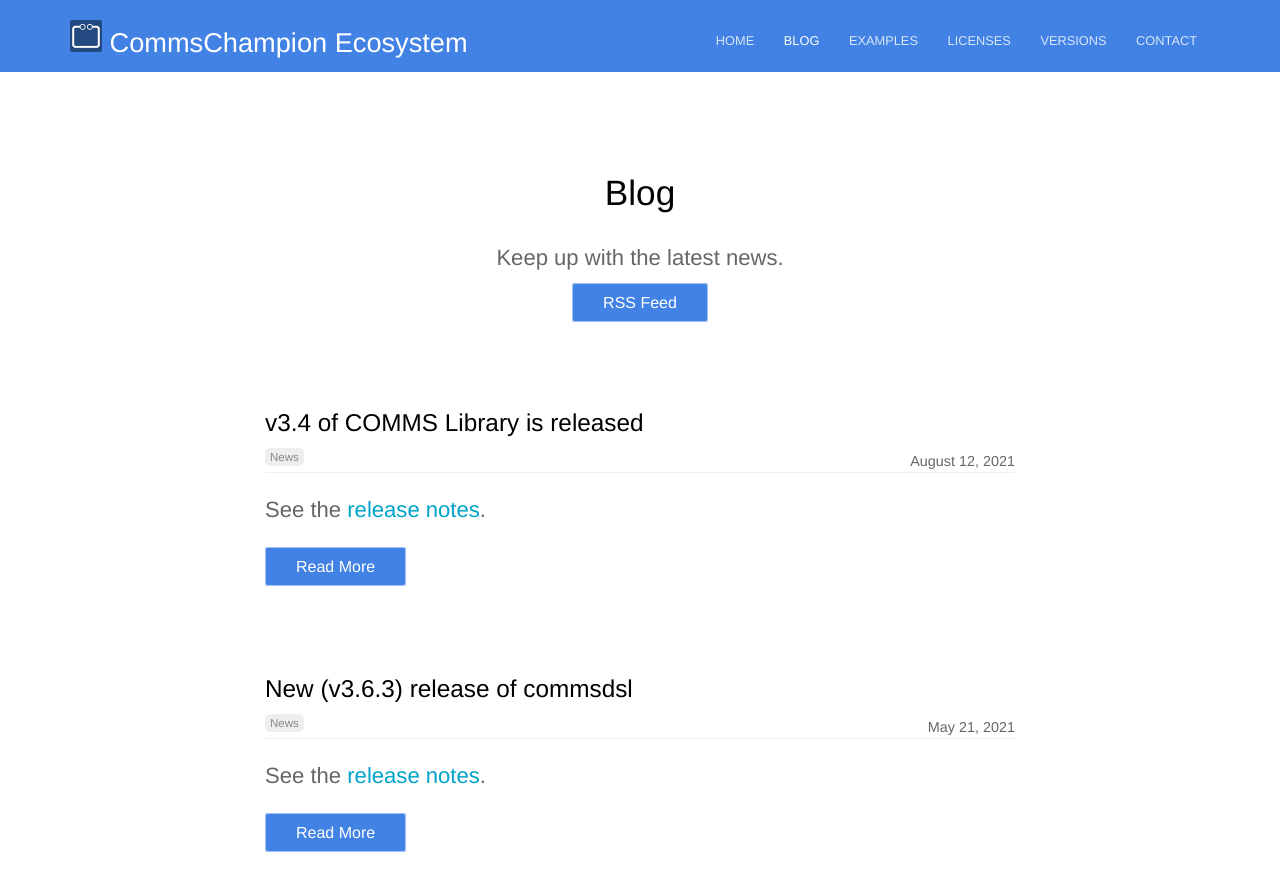
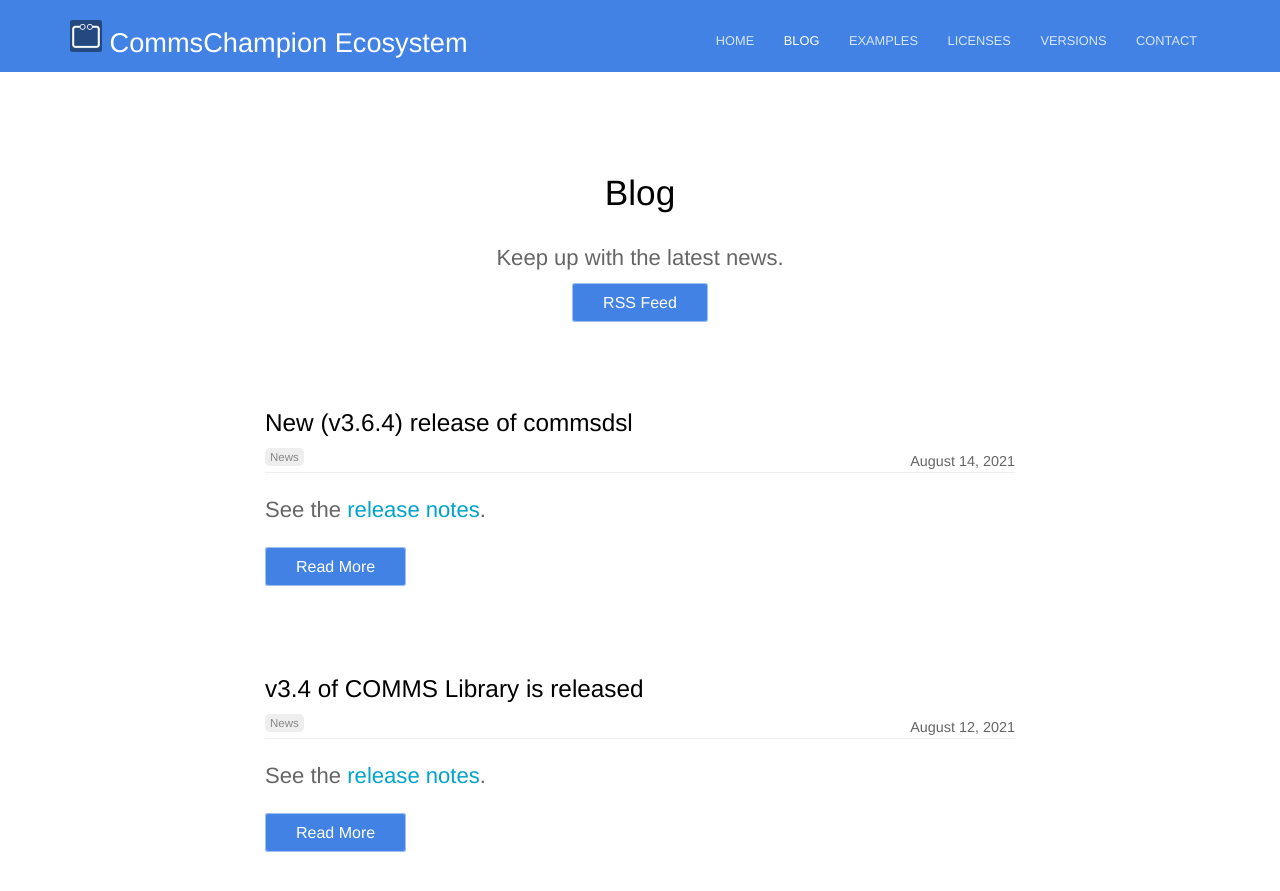
Before and after one commit to commschamp/commschamp.github.io, a Jekyll site: the page built from blog/index.html, in a window 1280 px wide and 900 px high. Shown: the top 891 px of the window. Built offline with Jekyll 4.4.1, drawn with Linux system fonts in a browser that asks for light colours; the list of posts is cut into pages by our own code; some of the changed text lies outside the part shown.

Commit message:
Announcing release v3.6.4 of commsdsl.

```diff
--- /dev/null
+++ b/_posts/2021-08-14-commsdsl-release-v3.6.4.md
@@ -0,0 +1,7 @@
+---
+date: 2021-08-14 00:00:01
+title: New (v3.6.4) release of commsdsl
+categories:
+  - news
+---
+See the [release notes](https://github.com/commschamp/commsdsl/releases/tag/v3.6.4).
```
Also changed, not shown: _includes/versions.md (+1 -0 lines).
